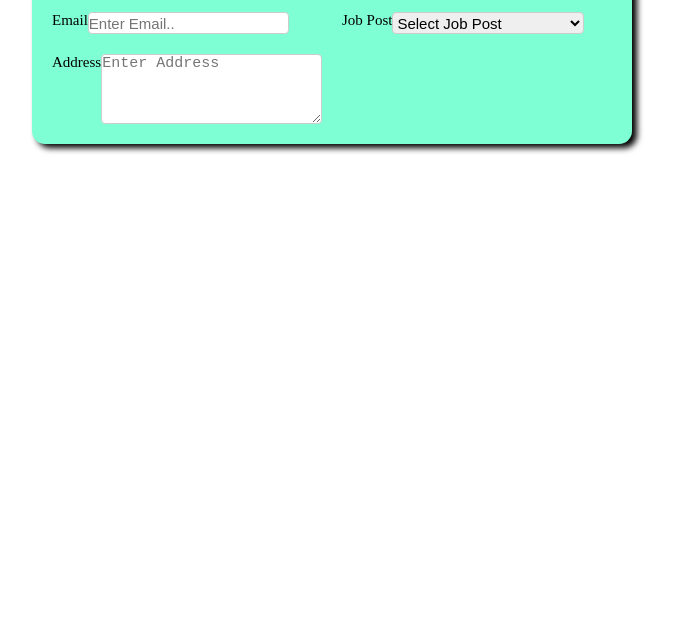
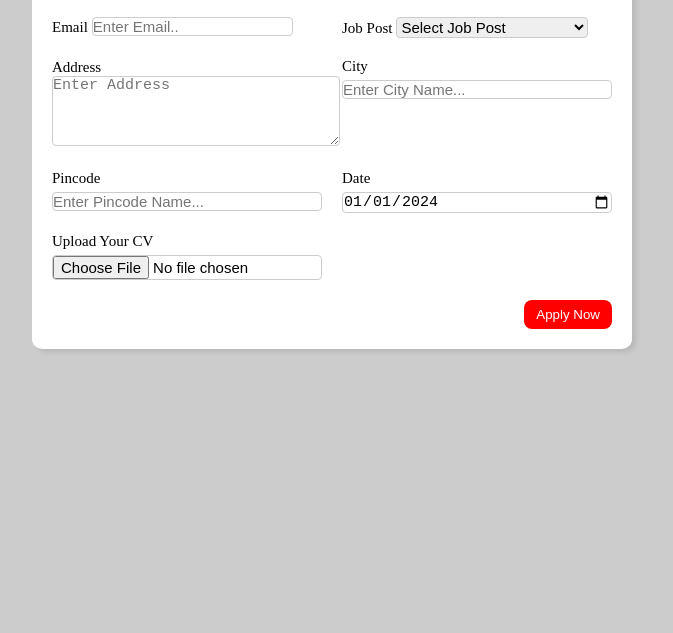
Before and after one commit to muhammadhamza936/jobapplicationform, a plain HTML site: page index.html in a window 1280 px wide. Shown: the part 167-800 px from the top of the page, without its empty margins (308-981 px from the left). Drawn offline with Linux system fonts and the light colour scheme.

Commit message:
code edited

```diff
--- a/index.html
+++ b/index.html
@@ -8,7 +8,7 @@
 </head>
 <body>
     <div class="container">
-        <div class="apply-box">
+        <div class="apply_box">
           <h1>Job Application
           <span class="small_heading">(Web)</span>
         </h1>
@@ -46,6 +46,31 @@
                     <label for="address">Address</label>
                      <textarea name="address" id="address" cols="30" rows="4" placeholder="Enter Address"></textarea>
                 </div>
+                <div class="form_control">
+                    <label for="city"> City </label>
+                    <input id="city" name="city" placeholder="Enter City Name..." />
+                  </div>
+                  <div class="form_control">
+                    <label for="pincode"> Pincode </label>
+                    <input
+                      type="number"
+                      id="pincode"
+                      name="pincode"
+                      placeholder="Enter Pincode Name..."
+                    />
+                  </div>
+                  <div class="form_control">
+                    <label for="date"> Date </label>
+                    <input value="2024-01-01" type="date" id="date" name="date" />
+                  </div>
+                  <div class="form_control">
+                    <label for="upload"> Upload Your CV </label>
+                    <input type="file" id="upload" name="upload" />
+                  </div>
+                </div>
+                <div class="button_container">
+                  <button type="submit">Apply Now</button>
+                </div>
             </div>
         </form>
         </div>
--- a/style.css
+++ b/style.css
@@ -1,40 +1,43 @@
-*{
+* {
     margin: 0;
     padding: 0;
     box-sizing: border-box;
   }
 
-.container{
+  body {
+    background-color: #ccc;
+  }
+  .container {
     max-width: 900px;
     margin: 0 auto;
   }
 
-.apply-box{
+  .apply_box {
     max-width: 600px;
     padding: 20px;
-    background-color: aquamarine;
-    border-radius: 13px;
-    margin: 60px 150px 0 150px;
-    box-shadow: 5px 4px 6px ;
+    background-color: white;
+    margin: 0 auto;
+    margin-top: 50px;
+    box-shadow: 4px 3px 5px rgba(1, 1, 1, 0.1);
+    border-radius: 10px;
   }
 
-.container .small_heading{
-    font-size: 22px;
+  .title_small {
+    font-size: 20px;
   }
 
-.form_container{
+  .form_container {
     margin-top: 20px;
     display: grid;
     grid-template-columns: repeat(auto-fit, minmax(200px, 1fr));
     gap: 20px;
   }
-
-.form_imp{
+  .form_control {
     display: flex;
-    flex-direction: colums;
+    flex-direction: column;
   }
 
-label{
+  label {
     font-size: 15px;
     margin-bottom: 5px;
   }
@@ -48,16 +51,41 @@ textarea{
     font-size: 15px;
   }
 
-input:focus{
-    outline-color: #659dbd;
+  input:focus {
+    outline-color: red;
   }
 
-.button_container{
+  .button_container {
     display: flex;
+
     justify-content: flex-end;
     margin-top: 20px;
   }
+  button {
+    background-color: red;
+    border: transparent solid 2px;
+    padding: 5px 10px;
+    color: white;
+    border-radius: 8px;
+    transition: 0.3s ease-in;
+  }
+  button:hover {
+    background-color: #ccc;
+    border: 2px solid red;
+    color: black;
+    transition: 0.3s ease-out;
+    cursor: pointer;
+  }
+  .textarea_control {
+    grid-column: 1 / span 2;
+  }
+  .textarea_control textarea {
+    width: 100%;
+  }
 
-button{
+  @media (max-width: 460px) {
+    .textarea_control {
+      grid-column: 1 / span 1;
+    }
 
-}
+  } ;
```
Lines whose indentation alone changed are shown as unchanged.
